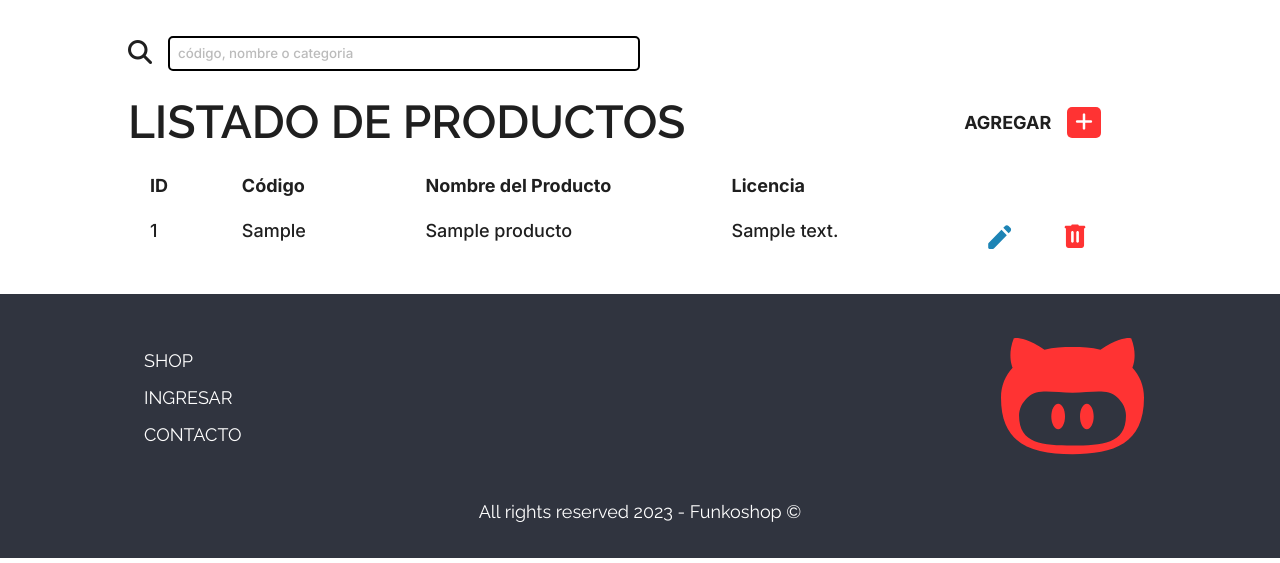
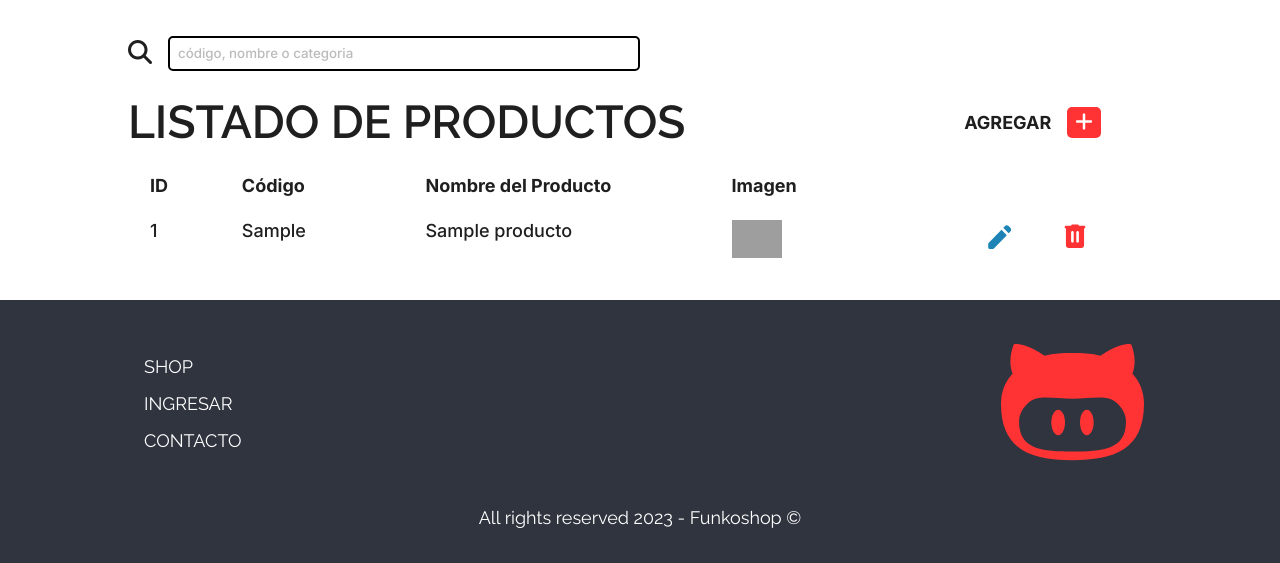
Before and after one commit to jcentenaro/FunkoDeCero, a Node server app: page /admin/productos in a window 1280 px wide. Shown: the part 111-674 px from the top of the page. Run offline with Node 20, Linux system fonts and the light colour scheme; tables that the repository leaves empty hold one stand-in row (values such as "Sample post"); some libraries are stand-ins or nearby versions; grey boxes are pictures that could not be loaded.

Commit message:
Vista Imagenes
Listado de imágenes muestra las fotos + fotos se guardan con su respectivo id

```diff
--- a/public/css/pages/admin.css
+++ b/public/css/pages/admin.css
@@ -86,6 +86,10 @@
   font-size: var(--font-medium);
   font-weight: 500;
   text-align: start;
+}
+
+.prod-list-row .row-item-added .img-listado{
+  width: 50px;
 }
 
 .row-item-added-icons{
--- a/src/views/admin/index.ejs
+++ b/src/views/admin/index.ejs
@@ -38,23 +38,21 @@
                 <th class="prod-list-row-item row-item-title">ID</th>
                 <th class="prod-list-row-item row-item-title">Código</th>
                 <th class="prod-list-row-item row-item-title">Nombre del Producto</th>
-                <th class="prod-list-row-item row-item-title">Licencia</th>
+                <th class="prod-list-row-item row-item-title">Imagen</th>
                 <th class="prod-list-row-item row-item-title"></th>
               </tr>
               <tr class="prod-list-row">
 
                 <% productos.forEach(producto => {  %>
+                  <td class="prod-list-row-item row-item-added"><%= producto.id %></td>
+                  <td class="prod-list-row-item row-item-added"><%= producto.sku %></td>
+                  <td class="prod-list-row-item row-item-added"><%= producto.nombre %></td>
                   <td class="prod-list-row-item row-item-added">
-                    <%= producto.id %>
-                  </td>
-                  <td class="prod-list-row-item row-item-added">
-                    <%= producto.sku %>
-                  </td>
-                  <td class="prod-list-row-item row-item-added">
-                    <%= producto.nombre %>
-                  </td>
-                  <td class="prod-list-row-item row-item-added">
-                    <%= producto.description %>
+                    <img
+                    class="img-listado"
+                    width="30px"
+                    src="/uploads/producto_<%= producto.id %>.jpg"
+                    alt="<%= producto.nombre %>">
                   </td>
                   <td class="prod-list-row-item row-item-added">
                     <div class="row-item-added-icons">
```
Also changed, not shown: 6 other files.
